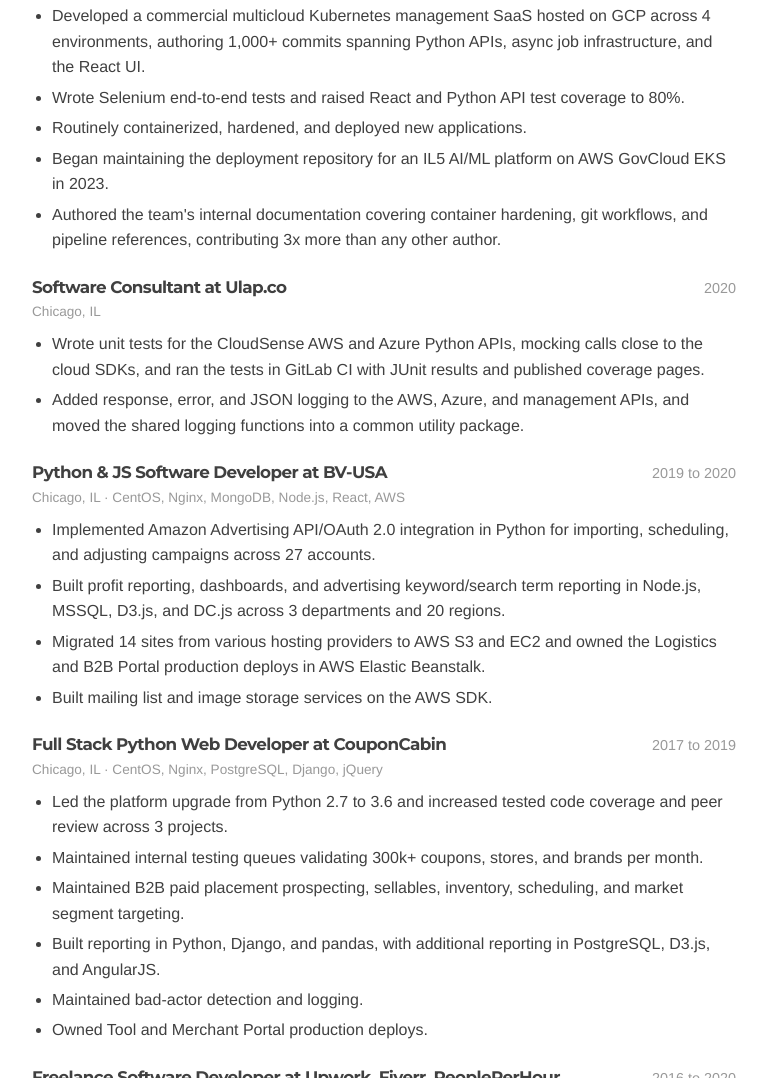
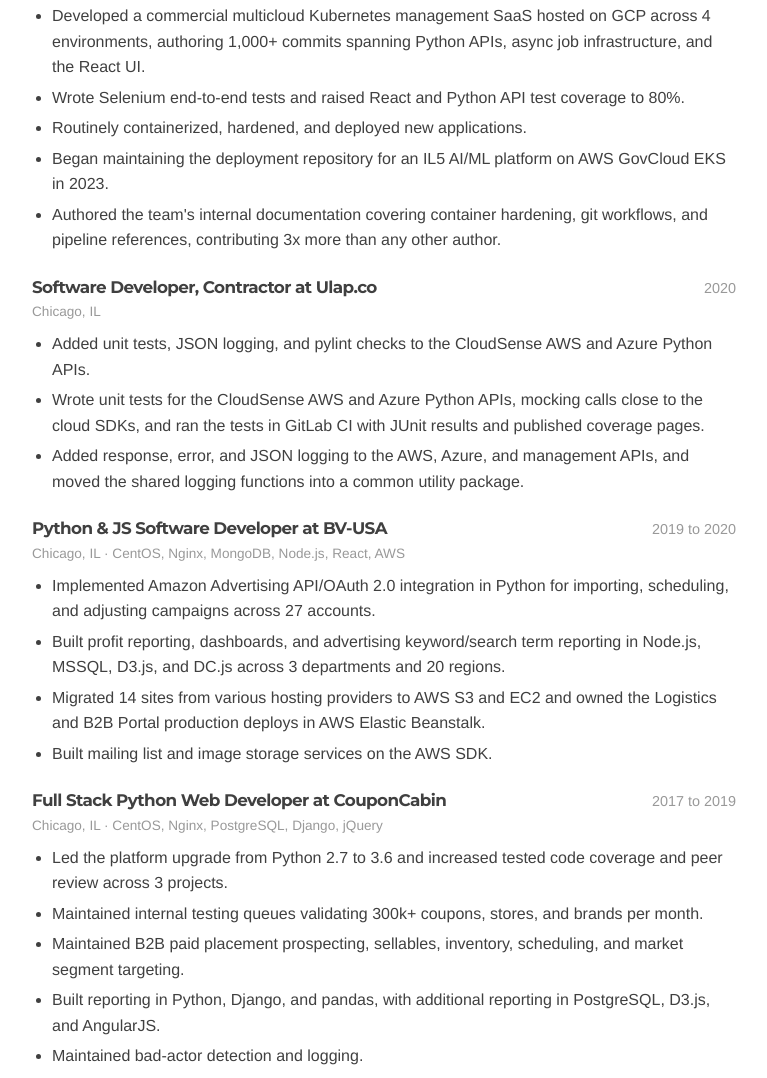
Before and after one commit to danetrata/about-me, an Astro site: page / in a window 1280 px wide. Shown: the part 1679-2757 px from the top of the page, without its empty margins (256-1023 px from the left). Built offline with nearby package versions, Linux system fonts and the light colour scheme; Astro itself is replaced by a stand-in of ours.

Commit message:
Retitle the 2020 Ulap role and add its one-line bullet
The master resume now gives the 2020 role its contract title and leads
the role with a one-line bullet. The site takes both and keeps the two
detailed bullets below the new one.

```diff
--- a/src/pages/index.astro
+++ b/src/pages/index.astro
@@ -62,12 +62,13 @@ const experience = [
     ],
   },
   {
-    title: 'Software Consultant',
+    title: 'Software Developer, Contractor',
     company: 'Ulap.co',
     dates: '2020',
     location: 'Chicago, IL',
     stack: null,
     bullets: [
+      'Added unit tests, JSON logging, and pylint checks to the CloudSense AWS and Azure Python APIs.',
       'Wrote unit tests for the CloudSense AWS and Azure Python APIs, mocking calls close to the cloud SDKs, and ran the tests in GitLab CI with JUnit results and published coverage pages.',
       'Added response, error, and JSON logging to the AWS, Azure, and management APIs, and moved the shared logging functions into a common utility package.',
     ],
```
